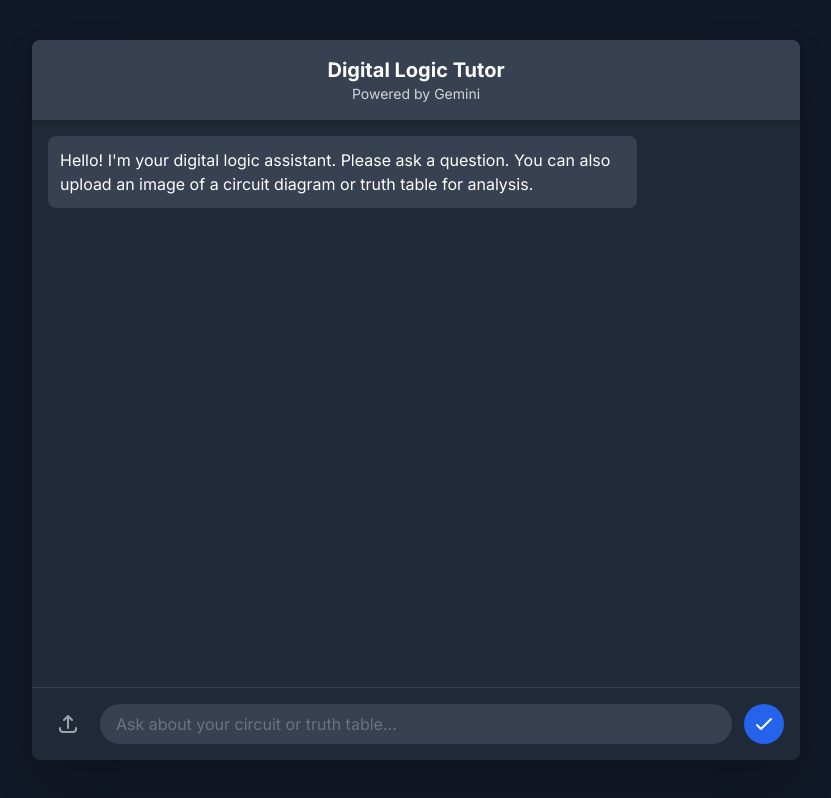
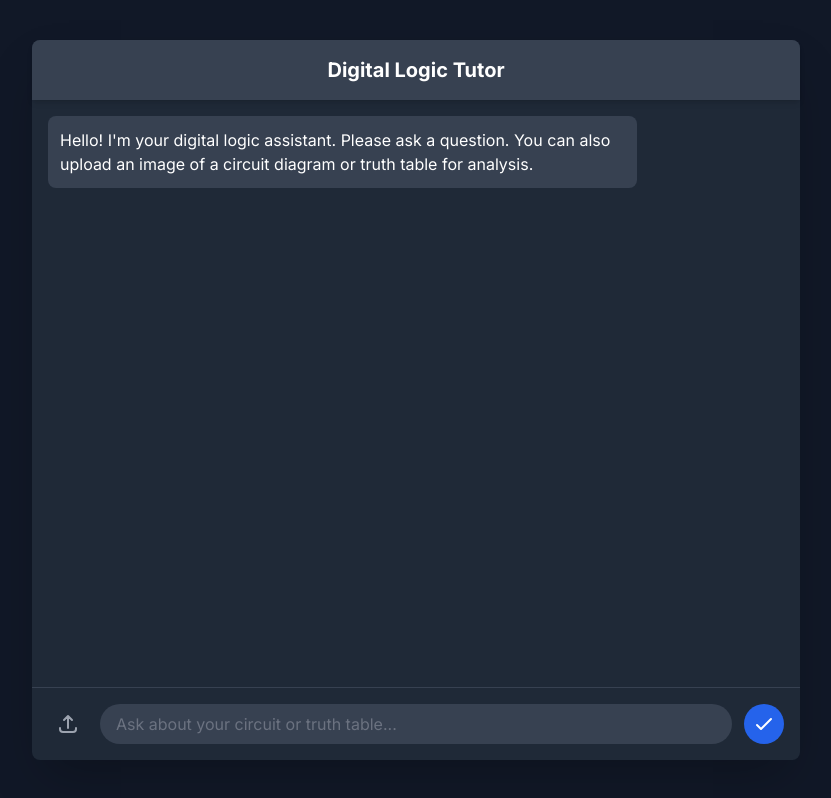
Before and after one commit to Jiyansh-2006/logic_tutor, a plain HTML site: page index.html in a window 1280 px wide. Shown: the whole page, without its empty margins (224-1055 px from the left). Drawn offline with nearby package versions, Linux system fonts and the light colour scheme.

Commit message:
Update index.html

```diff
--- a/index.html
+++ b/index.html
@@ -3,7 +3,7 @@
 <head>
     <meta charset="UTF-8">
     <meta name="viewport" content="width=device-width, initial-scale=1.0">
-    <title>Digital Logic Tutor (Gemini API)</title>
+    <title>Digital Logic Tutor</title>
     <!-- Load Tailwind CSS --><script src="https://cdn.tailwindcss.com"></script>
     <!-- Load Inter font --><link rel="preconnect" href="https://fonts.googleapis.com">
     <link rel="preconnect" href="https://fonts.gstatic.com" crossorigin>
@@ -54,7 +54,6 @@
 
         <!-- Header --><header class="bg-gray-700 p-4 rounded-t-lg shadow-md">
             <h1 class="text-xl font-bold text-center">Digital Logic Tutor</h1>
-            <p class="text-sm text-gray-300 text-center">Powered by Gemini</p>
         </header>
 
         <!-- Chat Log --><main id="chat-log" class="flex-grow p-4 space-y-4 overflow-y-auto">
```
